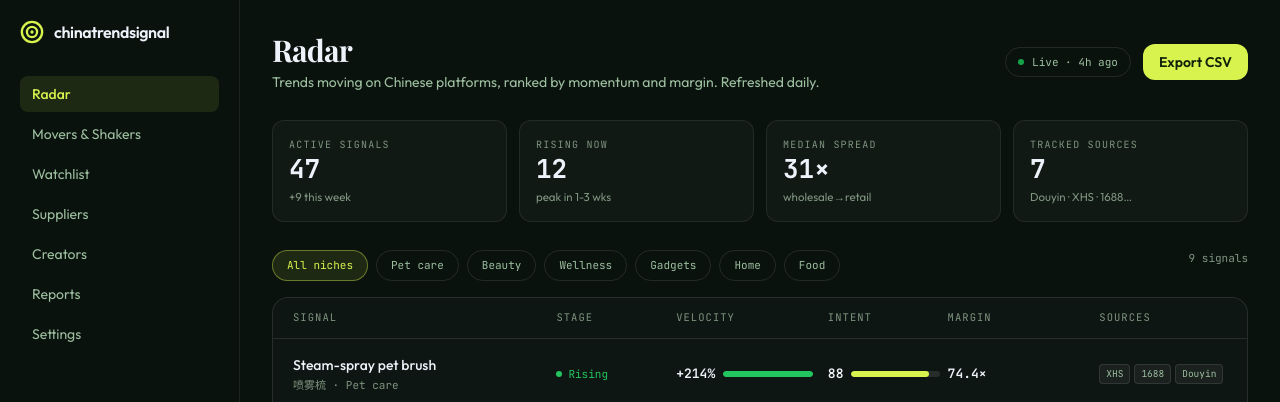
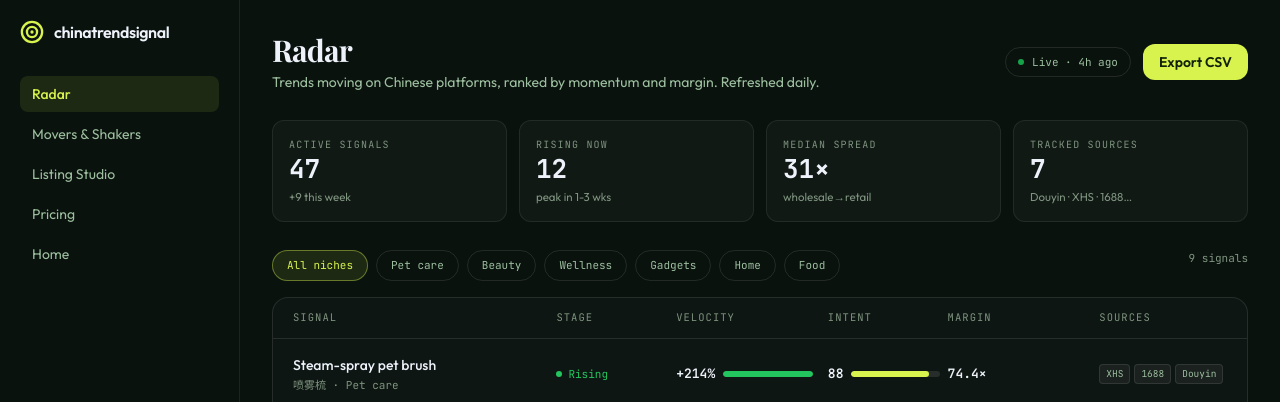
Before and after one commit to loyaltyC4/chinatrendsignal, a Next.js app: page /radar in a window 1280 px wide. Shown: the top 402 px of the page. Built offline with nearby package versions, Linux system fonts and the light colour scheme; a web font is replaced by a local one.

Commit message:
Fix nav routes + black orbit on white

```diff
--- a/app/radar/page.tsx
+++ b/app/radar/page.tsx
@@ -1,7 +1,16 @@
 import type { Metadata } from "next";
+import Link from "next/link";
 import SignalFeed, { type Signal } from "@/components/signal-feed";
 
 export const metadata: Metadata = { title: "Radar — China Trend Signal" };
+
+const NAV = [
+  { label: "Radar", href: "/radar" },
+  { label: "Movers & Shakers", href: "/movers" },
+  { label: "Listing Studio", href: "/listing" },
+  { label: "Pricing", href: "/pricing" },
+  { label: "Home", href: "/" },
+];
 
 const KPIS = [
   { label: "Active signals", value: "47", delta: "+9 this week" },
@@ -33,8 +42,8 @@ export default function DashboardPage() {
             <span>chinatrendsignal</span>
           </div>
           <nav className="mt-8 flex flex-col gap-1 text-sm">
-            {["Radar", "Movers & Shakers", "Watchlist", "Suppliers", "Creators", "Reports", "Settings"].map((item, i) => (
-              <a key={item} href="#" className={`rounded-lg px-3 py-2 transition-colors ${i === 0 ? "bg-lime/10 font-medium text-lime" : "text-[#9dbf9f] hover:bg-white/5 hover:text-white"}`}>{item}</a>
+            {NAV.map((item, i) => (
+              <Link key={item.label} href={item.href} className={`rounded-lg px-3 py-2 transition-colors ${i === 0 ? "bg-lime/10 font-medium text-lime" : "text-[#9dbf9f] hover:bg-white/5 hover:text-white"}`}>{item.label}</Link>
             ))}
           </nav>
           <div className="mt-auto rounded-xl border border-white/10 bg-white/5 p-4">
--- a/components/ui/orbiting-circles-02-utils/particlesphere.tsx
+++ b/components/ui/orbiting-circles-02-utils/particlesphere.tsx
@@ -48,7 +48,7 @@ export default function ParticleSphereAnimation({ dark = true }: { dark?: boolea
         const a = Math.max(0.04, Math.min(0.9, (z0 + 1) / 2));
         ctx.beginPath();
         ctx.arc(x, y, 1.4 * scale, 0, Math.PI * 2);
-        ctx.fillStyle = dark ? `rgba(216,243,78,${a})` : `rgba(22,163,74,${a})`;
+        ctx.fillStyle = dark ? `rgba(216,243,78,${a})` : `rgba(26,26,26,${a})`;
         ctx.fill();
       }
       t += 1;
--- a/components/ui/orbiting-circles-02.tsx
+++ b/components/ui/orbiting-circles-02.tsx
@@ -31,7 +31,7 @@ const orbits = [
 ];
 
 export default function OrbitingCirclesGlobe({ dark = true }: { dark?: boolean }) {
-  const ring = dark ? "border-white/10" : "border-[#16a34a]/20";
+  const ring = dark ? "border-white/10" : "border-black/15";
   return (
     <div className="relative w-full h-[22rem] md:h-[34rem] overflow-hidden flex justify-center">
       <style>{`
```
